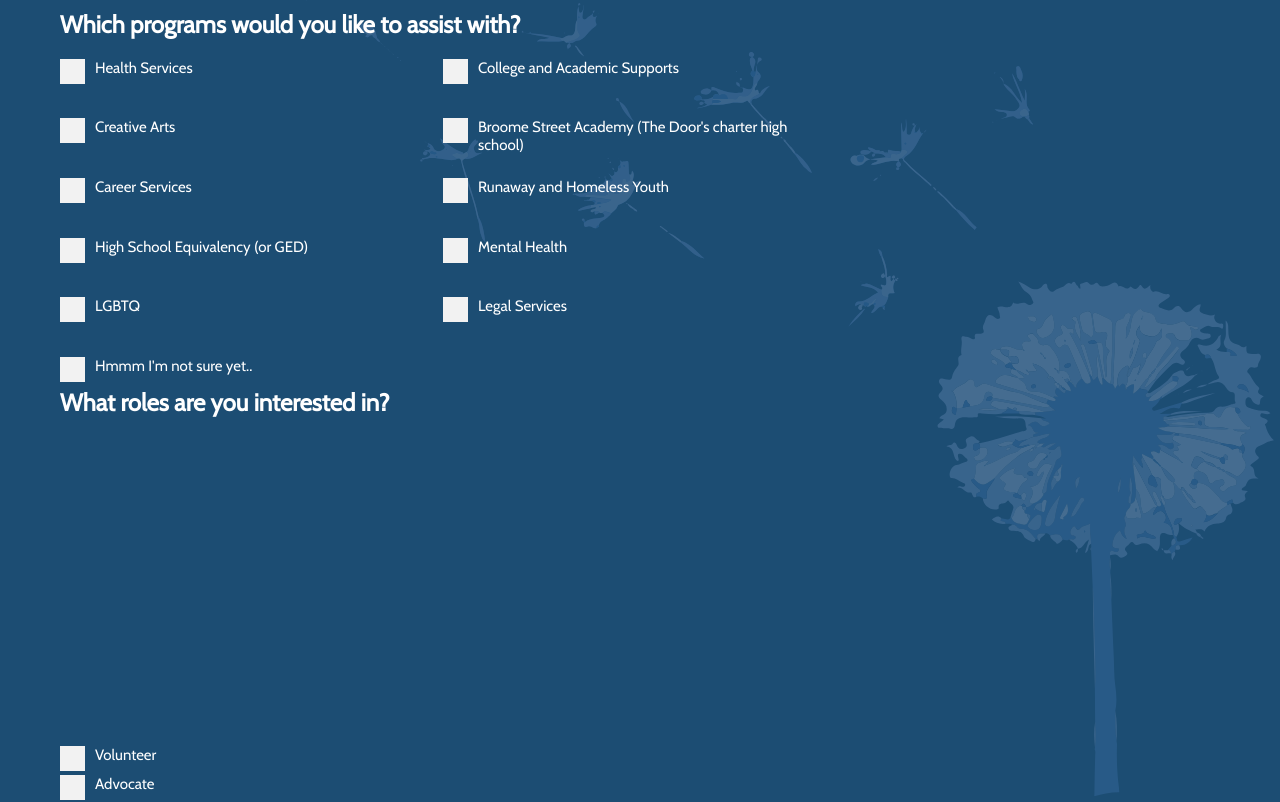
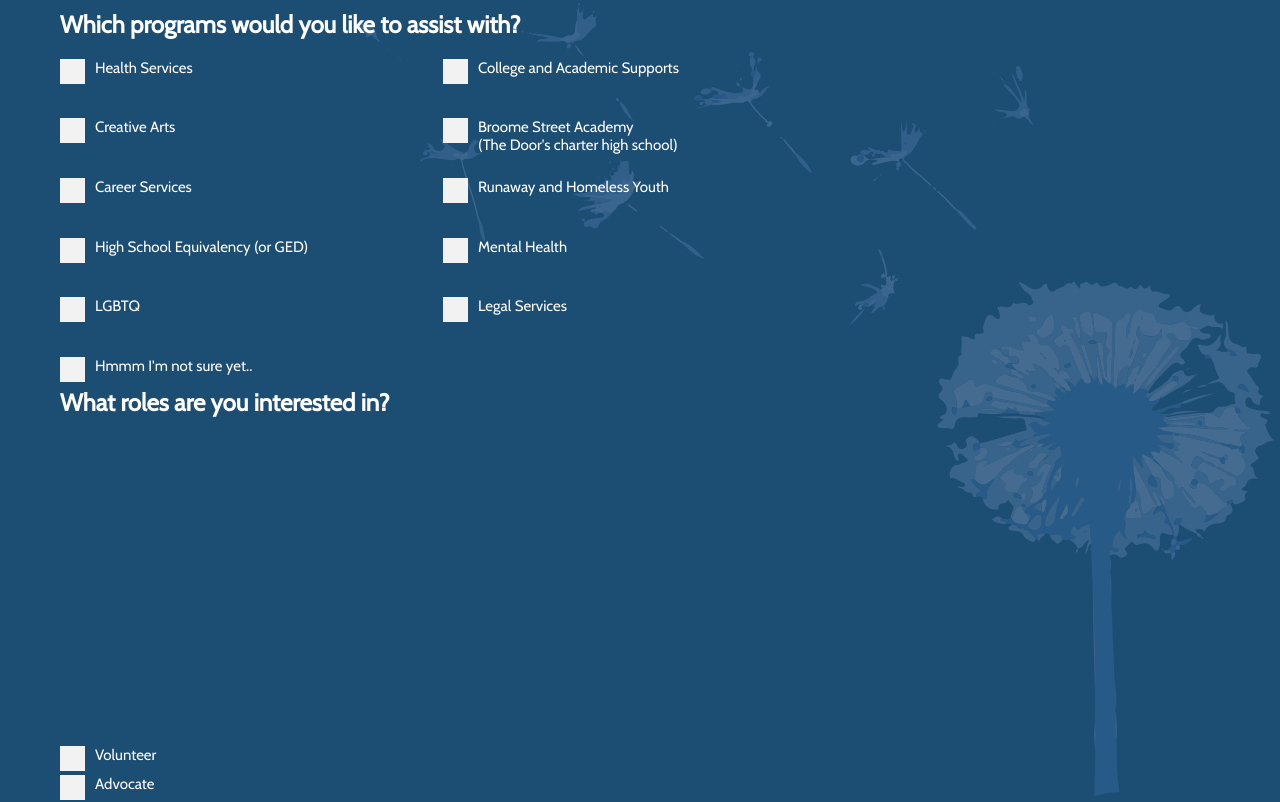
Before and after one commit to Ricomitch/The-Door, a React (Create React App) app in the folder client/: page /sign-up in a window 1280 px wide. Shown: the part 902-1704 px from the top of the page. Built offline with nearby package versions, Linux system fonts and the light colour scheme; a web font is replaced by a local one.

Commit message:
newline handling enabled for checkbox labels

```diff
--- a/client/src/components/Form/CheckboxInput.jsx
+++ b/client/src/components/Form/CheckboxInput.jsx
@@ -2,12 +2,24 @@
 import './CheckboxInput.css'
 
 function CheckboxInput({ props, name, value }) {
+  //  REACT NEWLINE HANDLING VIA <BR /> REPLACEMENT AT RENDER TIME
+  // CREDIT TO DARIO GHILARDI
+  //  https://darioghilardi.com/handling-newlines-with-react/
 
-  const newline = (value) => value.includes('\n')
-      ? value.split('\n')
-      : null
-
-  newline(value)
+  const newlineHandler = (value) => {
+    if (value.includes('\n')) {
+      return value.split('\n').map((value, index) => {
+        return (
+          <span key={index}>
+            {value}
+            <br />
+          </span>
+        )
+      })
+    } else {
+      return <span>{value}</span>
+    }
+  }
 
   return (
     <div className='checkbox-input-area'>
@@ -20,7 +32,7 @@
         onChange={props.handleChange}
       />
       <span className='custom-checkmark'></span>
-      <label>{value}</label>
+      <label>{newlineHandler(value)}</label>
     </div>
   )
 }
--- a/client/src/components/Form/VolunteerForm.jsx
+++ b/client/src/components/Form/VolunteerForm.jsx
@@ -149,7 +149,7 @@
                         props={props}
                         name='programs'
                         value={
-                          "Broome Street Academy \n (The Door's charter high school)"
+                          "Broome Street Academy \n(The Door's charter high school)"
                       }
                     />
                     <CheckboxInput
```
